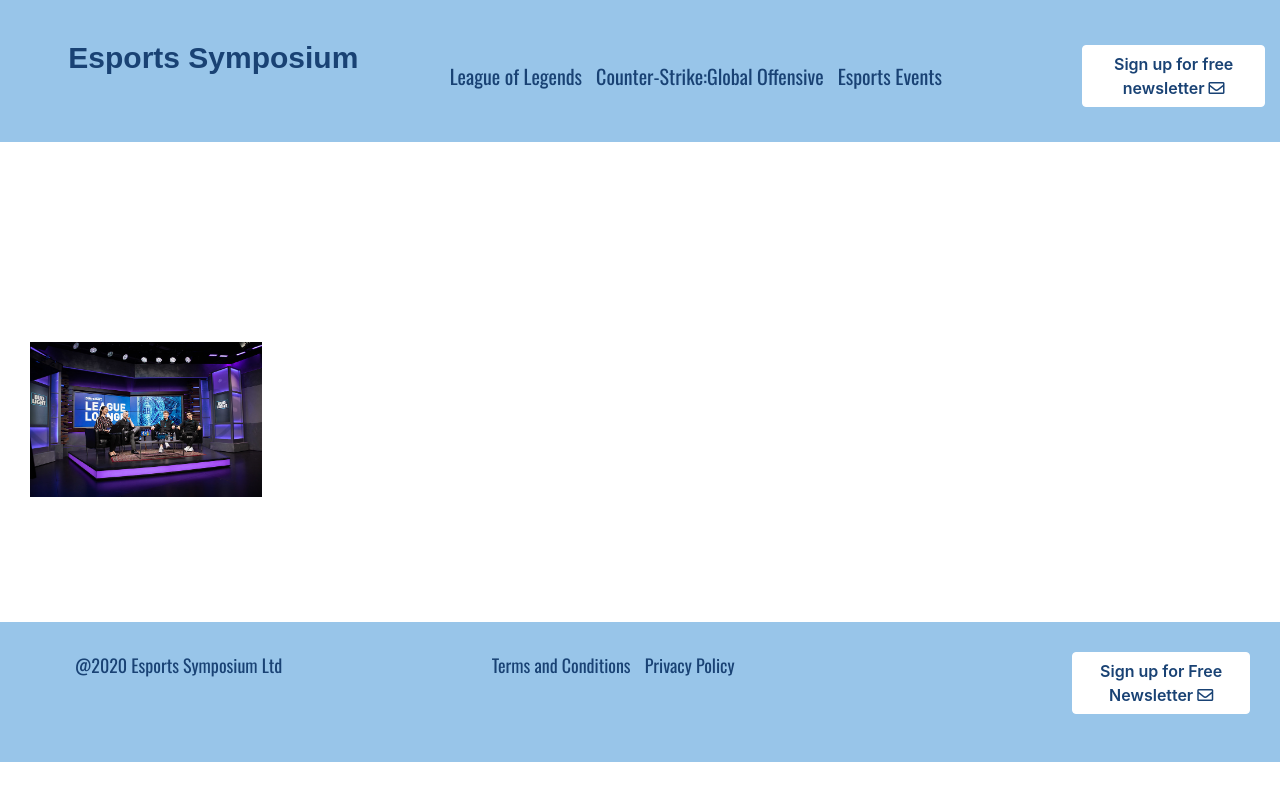
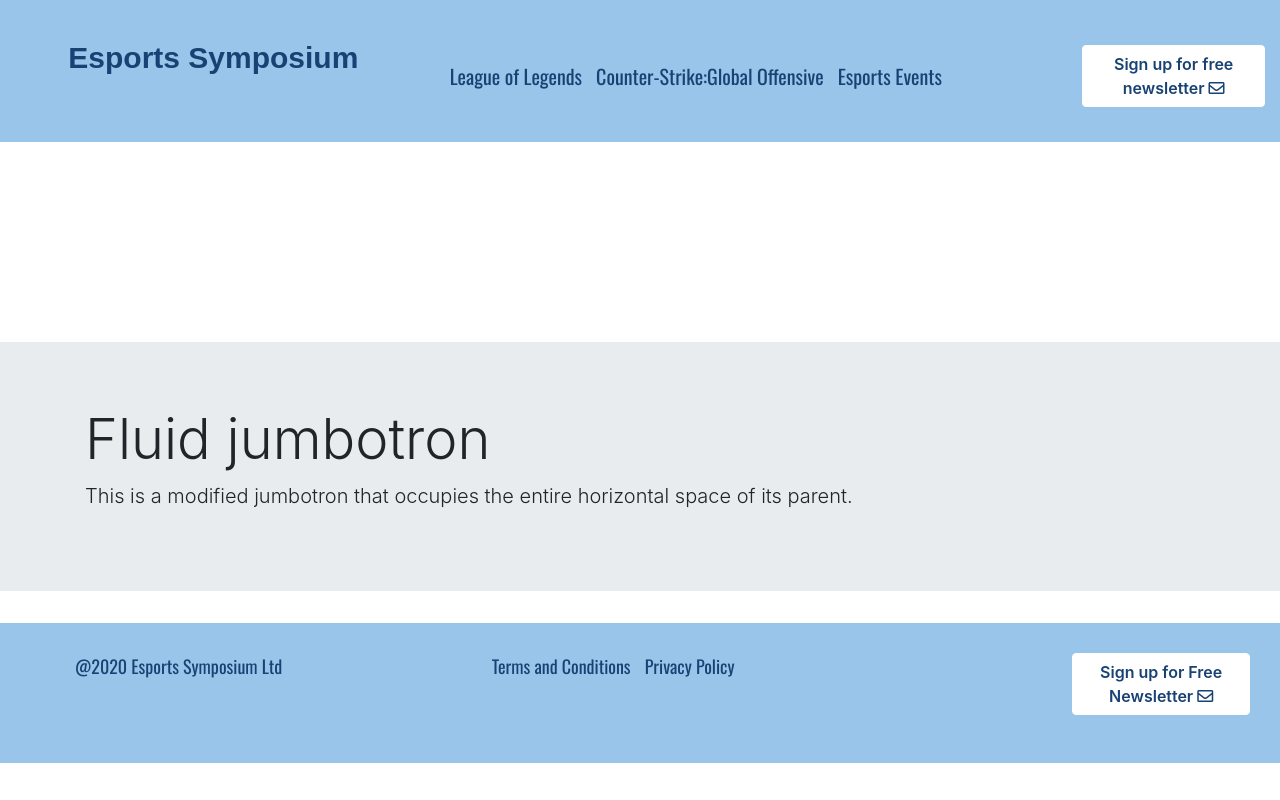
Before and after one commit to conor52/Milestone-Project-2, a plain HTML site: page index.html in a window 1280 px wide. Drawn offline with nearby package versions, Linux system fonts and the light colour scheme.

Commit message:
further tweaker head and footer, added jumbotron to be worked on tomorrow

```diff
--- a/index.html
+++ b/index.html
@@ -83,18 +83,12 @@
 
     <section class="index-content">
 
-    <div class="container-fluid">
-    <div class="row margin-bottom-container">
-    <div class="col-8">
-
-    <div class="col-4 ">
-   <img src="assets/images/front-image-3.jpg" class="front-image" alt="front-image">
-
-    </div>
-    </div>
-    </div>
-    </div>
-    </section>
+   <div class="jumbotron jumbotron-fluid">
+  <div class="container">
+    <h1 class="display-4">Fluid jumbotron</h1>
+    <p class="lead">This is a modified jumbotron that occupies the entire horizontal space of its parent.</p>
+  </div>
+</div>
 
 
 <footer class="container-fluid">
@@ -116,8 +110,7 @@
 						<li class="li-style-footer">
 							Terms and Conditions
 						</li>
-						<li class="li-style-footer">
-							Privacy Policy
+						<li class="li-style-footer">     Privacy Policy
 						</li>
 					</ul>
 				</div>
```
